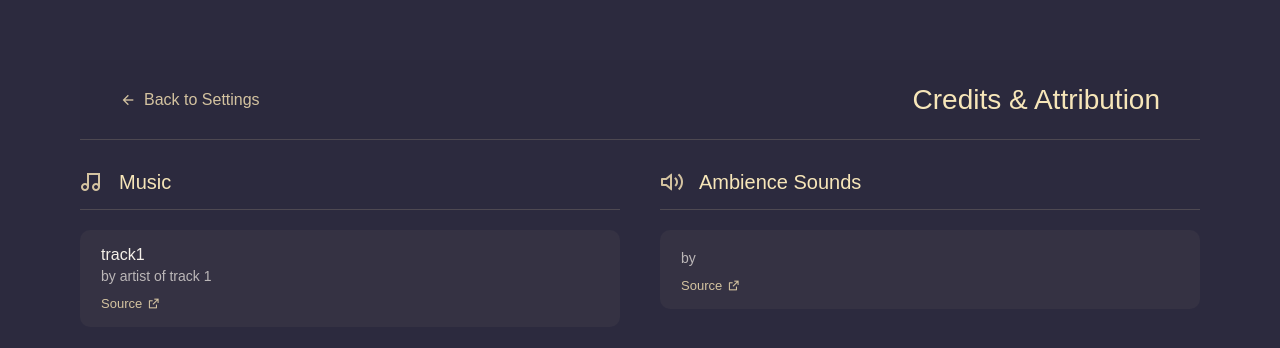
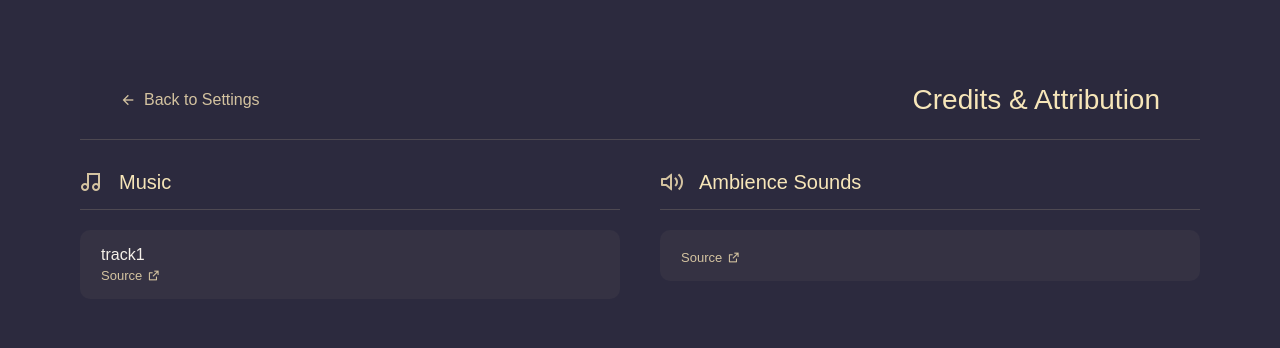
Before and after one commit to jesslyntrixie/nagiscape, a React (Vite) app in the folder client/: page /credits in a window 1280 px wide. Shown: the top 348 px of the page. Built offline with nearby package versions, Linux system fonts and the light colour scheme; a web font is replaced by a local one.

Commit message:
fix credits page

```diff
--- a/client/src/components/CreditsPage.jsx
+++ b/client/src/components/CreditsPage.jsx
@@ -25,7 +25,6 @@ function CreditsPage({ musicTracks = [], ambienceSounds = [] }) {
             {musicTracks.map(track => (
               <li className="credit-item" key={track._id}>
                 <span className="credit-title">{track.title}</span>
-                <span className="credit-artist">by {track.artistName}</span>
                 <a href={track.sourceUrl} className="credit-source" target="_blank" rel="noopener noreferrer">
                   Source <i className="ri-external-link-line"></i>
                 </a>
@@ -44,7 +43,6 @@ function CreditsPage({ musicTracks = [], ambienceSounds = [] }) {
             {ambienceSounds.map(sound => (
               <li className="credit-item" key={sound._id}>
                 <span className="credit-title">{sound.name}</span>
-                <span className="credit-artist">by {sound.creatorName}</span>
                 <a href={sound.sourceUrl} className="credit-source" target="_blank" rel="noopener noreferrer">
                   Source <i className="ri-external-link-line"></i>
                 </a>
```
